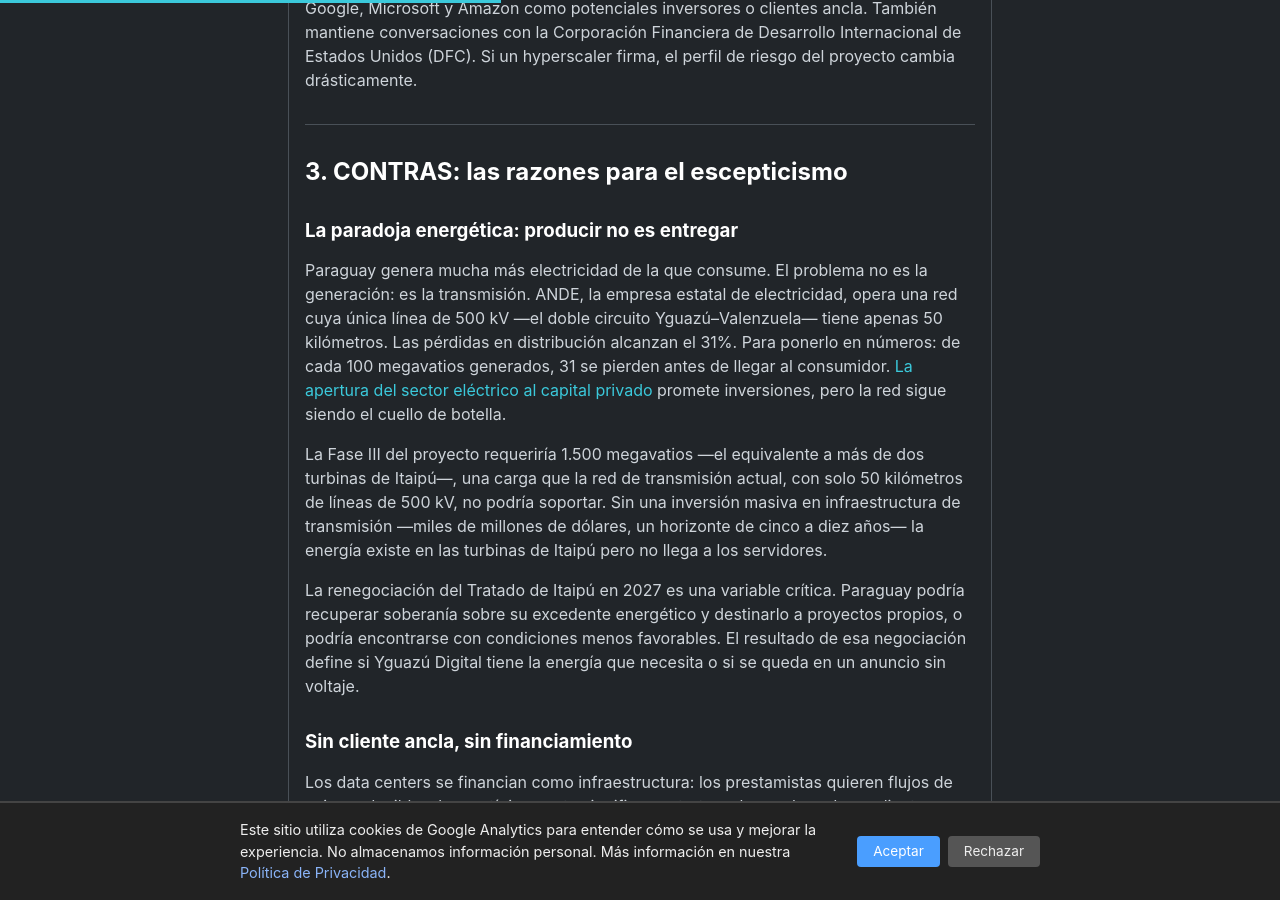
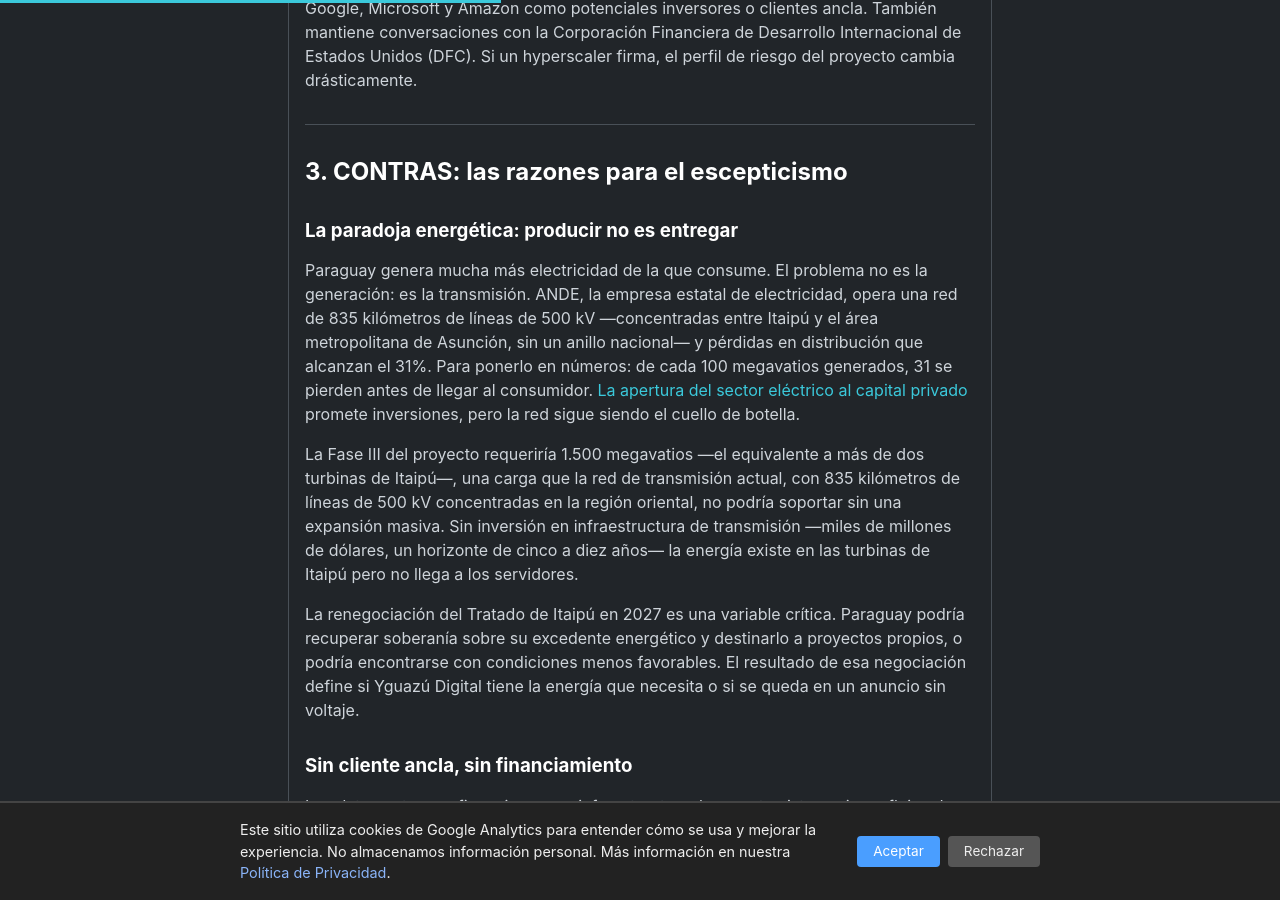
Before and after one commit to miravosqueinteresante/muchotexto.net, a Jekyll site: the page built from _posts/2026-06-23-yguazu-digital-paraguay-hub-ia-mas-grande-del-mundo.md, in a window 1280 px wide and 900 px high, scrolled down 2990 px. Built offline with Jekyll 4.4.1, drawn with Linux system fonts in a browser that asks for light colours.

Commit message:
Correcciones verificacion: Yguazu Digital linea 500kV 835km, Thiel Forbes #89, Karp quote 2020 no 2024, ELITE Medicaid 2026

```diff
--- a/_posts/2026-06-23-yguazu-digital-paraguay-hub-ia-mas-grande-del-mundo.md
+++ b/_posts/2026-06-23-yguazu-digital-paraguay-hub-ia-mas-grande-del-mundo.md
@@ -60,9 +60,9 @@
 
 ### La paradoja energética: producir no es entregar
 
-Paraguay genera mucha más electricidad de la que consume. El problema no es la generación: es la transmisión. ANDE, la empresa estatal de electricidad, opera una red cuya única línea de 500 kV —el doble circuito Yguazú–Valenzuela— tiene apenas 50 kilómetros. Las pérdidas en distribución alcanzan el 31%. Para ponerlo en números: de cada 100 megavatios generados, 31 se pierden antes de llegar al consumidor. [La apertura del sector eléctrico al capital privado]({% post_url 2026-05-27-apertura-sector-electrico-privado-paraguay %}) promete inversiones, pero la red sigue siendo el cuello de botella.
+Paraguay genera mucha más electricidad de la que consume. El problema no es la generación: es la transmisión. ANDE, la empresa estatal de electricidad, opera una red de 835 kilómetros de líneas de 500 kV —concentradas entre Itaipú y el área metropolitana de Asunción, sin un anillo nacional— y pérdidas en distribución que alcanzan el 31%. Para ponerlo en números: de cada 100 megavatios generados, 31 se pierden antes de llegar al consumidor. [La apertura del sector eléctrico al capital privado]({% post_url 2026-05-27-apertura-sector-electrico-privado-paraguay %}) promete inversiones, pero la red sigue siendo el cuello de botella.
 
-La Fase III del proyecto requeriría 1.500 megavatios —el equivalente a más de dos turbinas de Itaipú—, una carga que la red de transmisión actual, con solo 50 kilómetros de líneas de 500 kV, no podría soportar. Sin una inversión masiva en infraestructura de transmisión —miles de millones de dólares, un horizonte de cinco a diez años— la energía existe en las turbinas de Itaipú pero no llega a los servidores.
+La Fase III del proyecto requeriría 1.500 megavatios —el equivalente a más de dos turbinas de Itaipú—, una carga que la red de transmisión actual, con 835 kilómetros de líneas de 500 kV concentradas en la región oriental, no podría soportar sin una expansión masiva. Sin inversión en infraestructura de transmisión —miles de millones de dólares, un horizonte de cinco a diez años— la energía existe en las turbinas de Itaipú pero no llega a los servidores.
 
 La renegociación del Tratado de Itaipú en 2027 es una variable crítica. Paraguay podría recuperar soberanía sobre su excedente energético y destinarlo a proyectos propios, o podría encontrarse con condiciones menos favorables. El resultado de esa negociación define si Yguazú Digital tiene la energía que necesita o si se queda en un anuncio sin voltaje.
 
@@ -169,7 +169,7 @@
       "name": "Cuales son los principales riesgos de Yguazu Digital?",
       "acceptedAnswer": {
         "@type": "Answer",
-        "text": "La red de ANDE tiene solo 50 km de lineas de 500 kV y perdidas del 31%. Sin cliente ancla no hay financiamiento. Paraguay no tiene cables submarinos. China presiona a Paraguay para romper con Taiwan, su unico aliado sudamericano."
+        "text": "La red de ANDE tiene 835 km de lineas de 500 kV concentradas en la region oriental y sin anillo nacional y perdidas del 31%. Sin cliente ancla no hay financiamiento. Paraguay no tiene cables submarinos. China presiona a Paraguay para romper con Taiwan, su unico aliado sudamericano."
       }
     }
   ]
```
Also changed, not shown: _posts/2026-05-16-peter-thiel-paraguay-experimento.md (+3 -3 lines).
